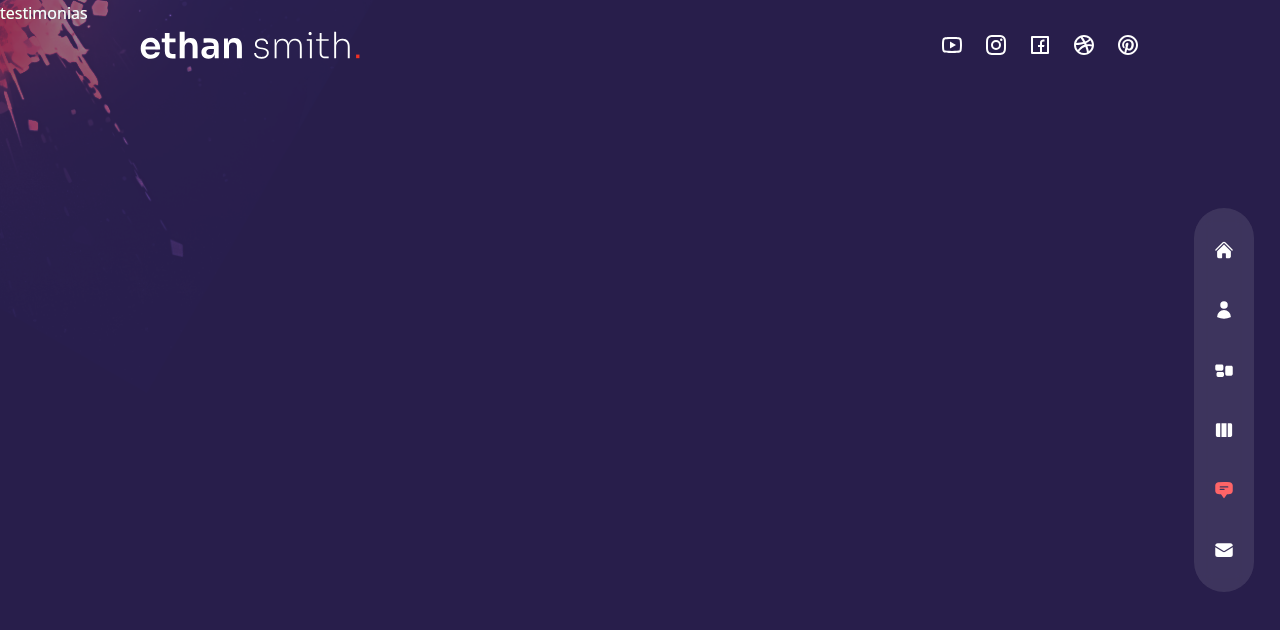
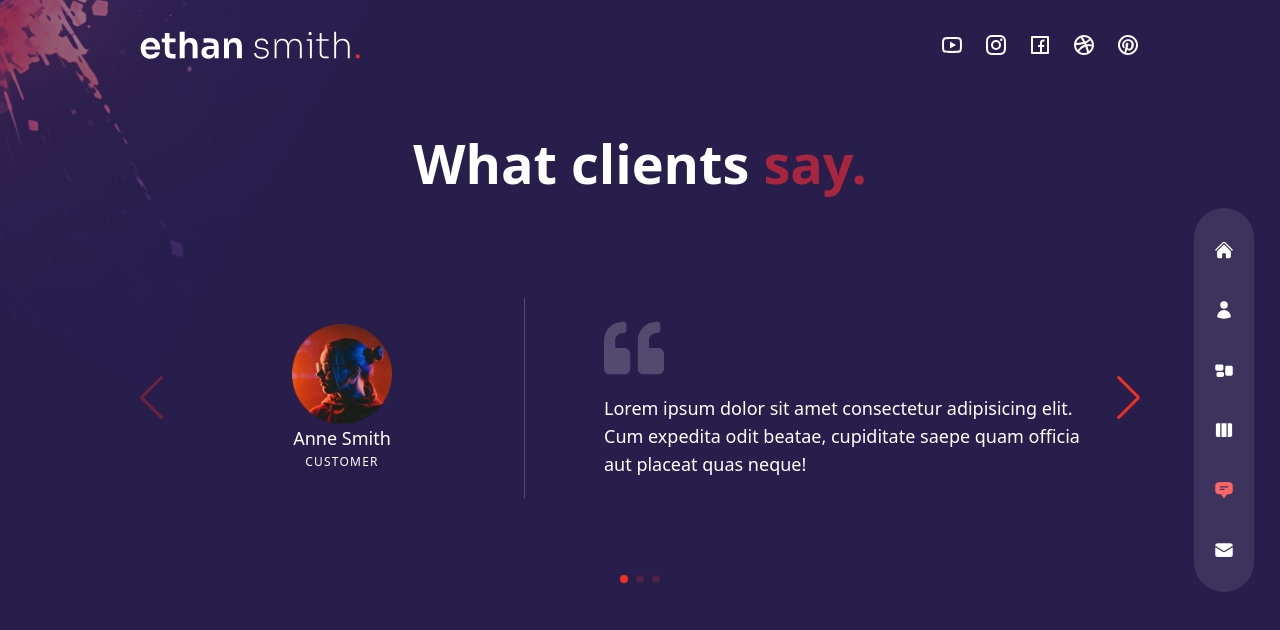
Before and after one commit to JuanferGG/nextJs-nestJs, a Next.js app in the folder multipage-portfolio/: page /testimonials in a window 1280 px wide. Shown: the top 630 px of the page. Built offline with nearby package versions, Linux system fonts and the light colour scheme.

Commit message:
testimonials all correct

```diff
--- /dev/null
+++ b/multipage-portfolio/src/components/TestimonialSlider.tsx
@@ -0,0 +1,86 @@
+import "swiper/css";
+import "swiper/css/pagination";
+import "swiper/css/navigation";
+
+import { Swiper, SwiperSlide } from "swiper/react";
+
+import { Navigation, Pagination } from "swiper/modules";
+import { FaQuoteLeft } from "react-icons/fa";
+import Image from "next/image";
+
+const testimonialData = [
+  {
+    image: "/t-avt-1.png",
+    name: "Anne Smith",
+    position: "Customer",
+    message:
+      "Lorem ipsum dolor sit amet consectetur adipisicing elit. Cum expedita odit beatae, cupiditate saepe quam officia aut placeat quas neque!",
+  },
+  {
+    image: "/t-avt-2.png",
+    name: "Jane Doe",
+    position: "Customer",
+    message:
+      "Lorem ipsum dolor sit amet consectetur adipisicing elit. Cum expedita odit beatae, cupiditate saepe quam officia aut placeat quas neque!",
+  },
+  {
+    image: "/t-avt-3.png",
+    name: "Jhon Doe",
+    position: "Customer",
+    message:
+      "Lorem ipsum dolor sit amet consectetur adipisicing elit. Cum expedita odit beatae, cupiditate saepe quam officia aut placeat quas neque!",
+  },
+];
+
+export default function TestimonialSlider() {
+  return (
+    <Swiper
+      navigation={true}
+      pagination={{
+        clickable: true,
+      }}
+      modules={[Navigation, Pagination]}
+      className="h-[400px] max-w-[80vw]"
+    >
+      {testimonialData.map((person, index) => {
+        return (
+          <SwiperSlide key={index}>
+            <div className="flex flex-col items-center md:flex-row gap-x-8 h-full px-16">
+              {/* Avatar, name, position */}
+              <div className="w-full max-w-[300px] flex flex-col xl:justify-center items-center relative mx-auto xl:mx-0">
+                {/* Avatar */}
+                <div className="flex flex-col justify-center text-center ">
+                  <Image
+                    src={person.image}
+                    alt="avatar img"
+                    width={100}
+                    height={100}
+                    className=""
+                  />
+                </div>
+                {/* Name */}
+                <div className="text-lg">{person.name}</div>
+                {/* Position */}
+                <div className="text-[12px] uppercase font-extralight tracking-widest">{person.position}</div>
+              </div>
+              {/* quote & message */}
+              <div
+                className="flex-1 flex flex-col justify-center
+              before:w-[1px] xl:before:bg-white/20 xl:before:absolute xl:before:left-0 xl:before:h-[200px] relative xl:pl-20"
+              >
+                {/* quote icon */}
+                <div className="mb-4">
+                  <FaQuoteLeft className="text-4xl xl:text-6xl text-white/20 mx-auto md:mx-0" />
+                </div>
+                {/* message */}
+                <div className="xl:text-lg text-center md:text-left ">
+                  {person.message}
+                </div>
+              </div>
+            </div>
+          </SwiperSlide>
+        );
+      })}
+    </Swiper>
+  );
+}
--- a/multipage-portfolio/src/components/WorkSlider.tsx
+++ b/multipage-portfolio/src/components/WorkSlider.tsx
@@ -4,50 +4,9 @@ import "swiper/css";
 import "swiper/css/free-mode";
 import "swiper/css/pagination";
 
-import {
-  RxCrop,
-  RxPencil2,
-  RxDesktop,
-  RxReader,
-  RxRocket,
-} from "react-icons/rx";
-
 import { Pagination } from "swiper/modules";
 import { BsArrowRight } from "react-icons/bs";
 import Image from "next/image";
-
-export const servicesData = [
-  {
-    icon: <RxCrop />,
-    title: "Branding",
-    description:
-      "I design and develop websites that are fast, responsive, and user-friendly. I use the latest technologies to ensure that my websites are optimized for search engines and mobile devices.",
-  },
-  {
-    icon: <RxPencil2 />,
-    title: "Desing",
-    description:
-      "I design and develop websites that are fast, responsive, and user-friendly. I use the latest technologies to ensure that my websites are optimized for search engines and mobile devices.",
-  },
-  {
-    icon: <RxDesktop />,
-    title: "Development",
-    description:
-      "I design and develop websites that are fast, responsive, and user-friendly. I use the latest technologies to ensure that my websites are optimized for search engines and mobile devices.",
-  },
-  {
-    icon: <RxReader />,
-    title: "Copywriting",
-    description:
-      "I design and develop websites that are fast, responsive, and user-friendly. I use the latest technologies to ensure that my websites are optimized for search engines and mobile devices.",
-  },
-  {
-    icon: <RxRocket />,
-    title: "SEO",
-    description:
-      "I design and develop websites that are fast, responsive, and user-friendly. I use the latest technologies to ensure that my websites are optimized for search engines and mobile devices.",
-  },
-];
 
 const workSlides = {
   slides: [
@@ -102,7 +61,7 @@ export default function WorkSlider() {
         clickable: true,
       }}
       modules={[Pagination]}
-      className="h-[240px] sm:h-[480px]"
+      className="h-[280px] sm:h-[480px] max-w-[80vw]"
     >
       {workSlides.slides.map((slide, index) => {
         return (
--- a/multipage-portfolio/src/pages/testimonials/index.tsx
+++ b/multipage-portfolio/src/pages/testimonials/index.tsx
@@ -1,9 +1,31 @@
+import TestimonialSlider from "@/components/TestimonialSlider";
 
-
-
+import { motion } from "framer-motion";
+import { fadeIn } from "@/components/variants";
 
 export default function index() {
   return (
-    <div>testimonias</div>
-  )
+    <div className=" w-full text-center py-32">
+      <div className="container mx-auto h-full flex-col justify-center">
+        <motion.h2
+          variants={fadeIn("up", 0.2)}
+          initial="hidden"
+          animate="show"
+          exit="hidden"
+          className="h2 mb-2 xl:mb-0"
+        >
+          What clients <span className="text-red-500/60">say.</span>
+        </motion.h2>
+        {/* Slider */}
+        <motion.div
+          variants={fadeIn("up", 0.4)}
+          initial="hidden"
+          animate="show"
+          exit="hidden"
+        >
+          <TestimonialSlider />
+        </motion.div>
+      </div>
+    </div>
+  );
 }
--- a/multipage-portfolio/src/styles/globals.css
+++ b/multipage-portfolio/src/styles/globals.css
@@ -21,7 +21,7 @@
     @apply bg-white overflow-x-hidden leading-relaxed;
   }
   .page {
-    @apply w-full h-screen overflow-x-hidden;
+    @apply w-screen h-screen overflow-x-hidden;
   }
   .h1 {
     @apply text-[35px] leading-tight md:text-[60px] md:leading-[1.3] mb-8 font-semibold;
```
